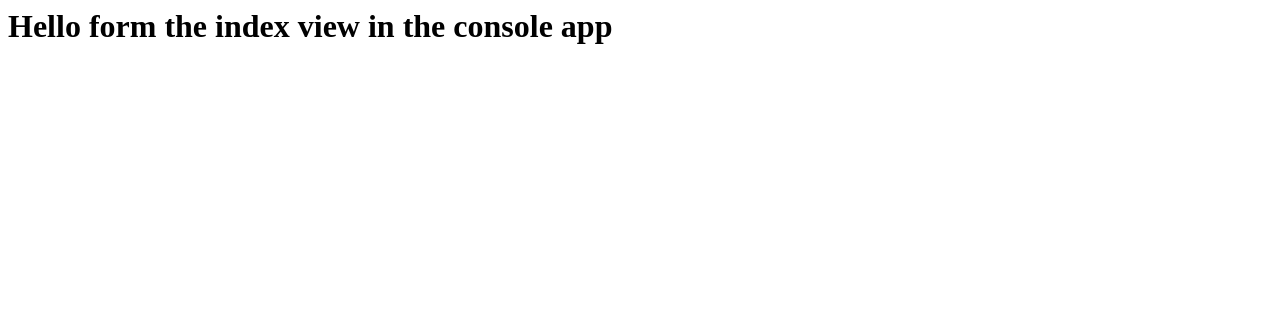
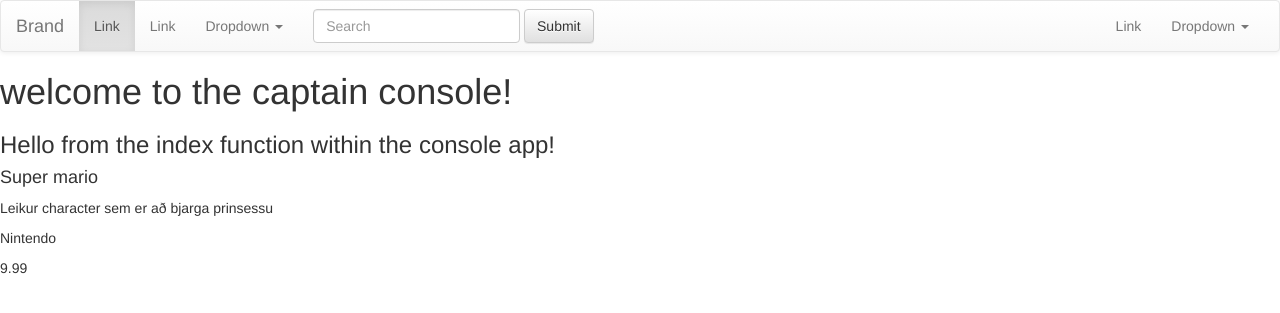
Before and after one commit to sarablondal/verklegt2-46, a Django app: page /consoles/ in a window 1280 px wide. Shown: the top 313 px of the page. Run offline with Django 3.2, Linux system fonts and the light colour scheme; some libraries are stand-ins or nearby versions.

Commit message:
gerði dummy data og tengi það við index html í templates/catalog

```diff
--- a/CaptainConsole/settings.py
+++ b/CaptainConsole/settings.py
@@ -37,7 +37,7 @@ INSTALLED_APPS = [
     'django.contrib.sessions',
     'django.contrib.messages',
     'django.contrib.staticfiles',
-    'console',
+    'console.apps.ConsoleConfig',
 ]
 
 MIDDLEWARE = [
@@ -125,3 +125,6 @@ USE_TZ = True
 # https://docs.djangoproject.com/en/3.0/howto/static-files/
 
 STATIC_URL = '/static/'
+STATICFILES_DIRS = [
+    os.path.join(BASE_DIR, 'static')
+]
--- a/console/views.py
+++ b/console/views.py
@@ -1,7 +1,11 @@
 from django.shortcuts import render
-from django.http import HttpResponse
+
+#taka þetta út þegar gögn eru komin í gagnagrunninn okkar
+consoles = [
+    {'name': 'Super mario', 'description': 'Leikur character sem er að bjarga prinsessu', 'company': 'Nintendo', 'price': 9.99}
+]
+
 # Create your views here.
 
 def index(request):
-    #þessu verður svo breytt seinna, mkundi ekki hvernig ég gerði hitt atm en fínt að hafa í grunninn bara :)
-    return HttpResponse("<h1>Hello form the index view in the  console app<h1>")
+    return render(request, 'catalog/index.html', context={'consoles':consoles})
--- a/templates/catalog/index.html
+++ b/templates/catalog/index.html
@@ -1,9 +1,13 @@
+<!-- Var að testa með tengingu milli skráa og sjá hvort að þetta displayið vörum úr views og seinna meir úr gagnagrunninum
+Mun breytast þá -->
 {% extends 'base.html' %}
 {% block content %}
     <h3> Hello from the index function within the console app!</h3>
     <div class='catalog'>
     {% for console in consoles %}
         <h4>{{ console.name }}</h4>
+        <p> {{ console.description }}</p>
+        <p> {{ console.company }}</p>
         <p>{{ console.price }}</p>
     {% endfor %}
     </div>
```
